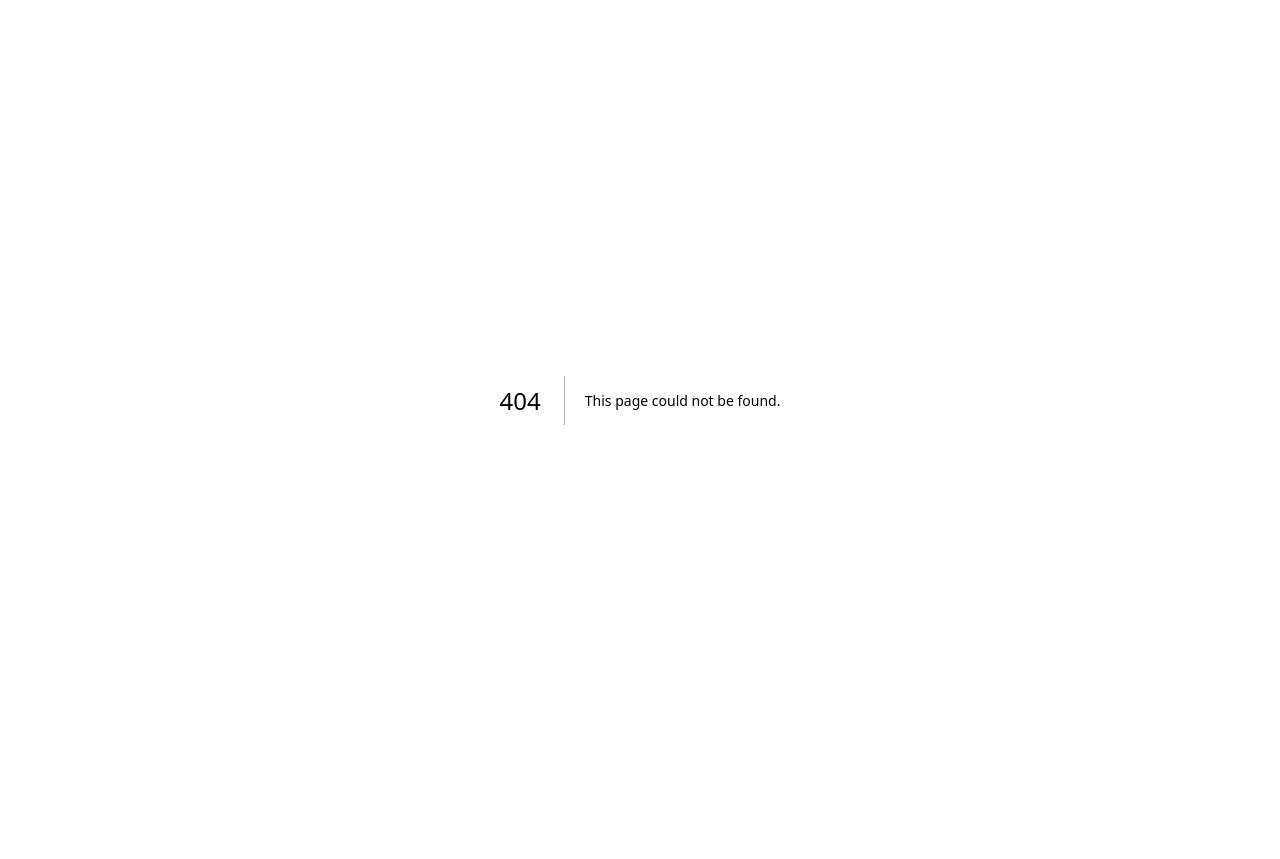
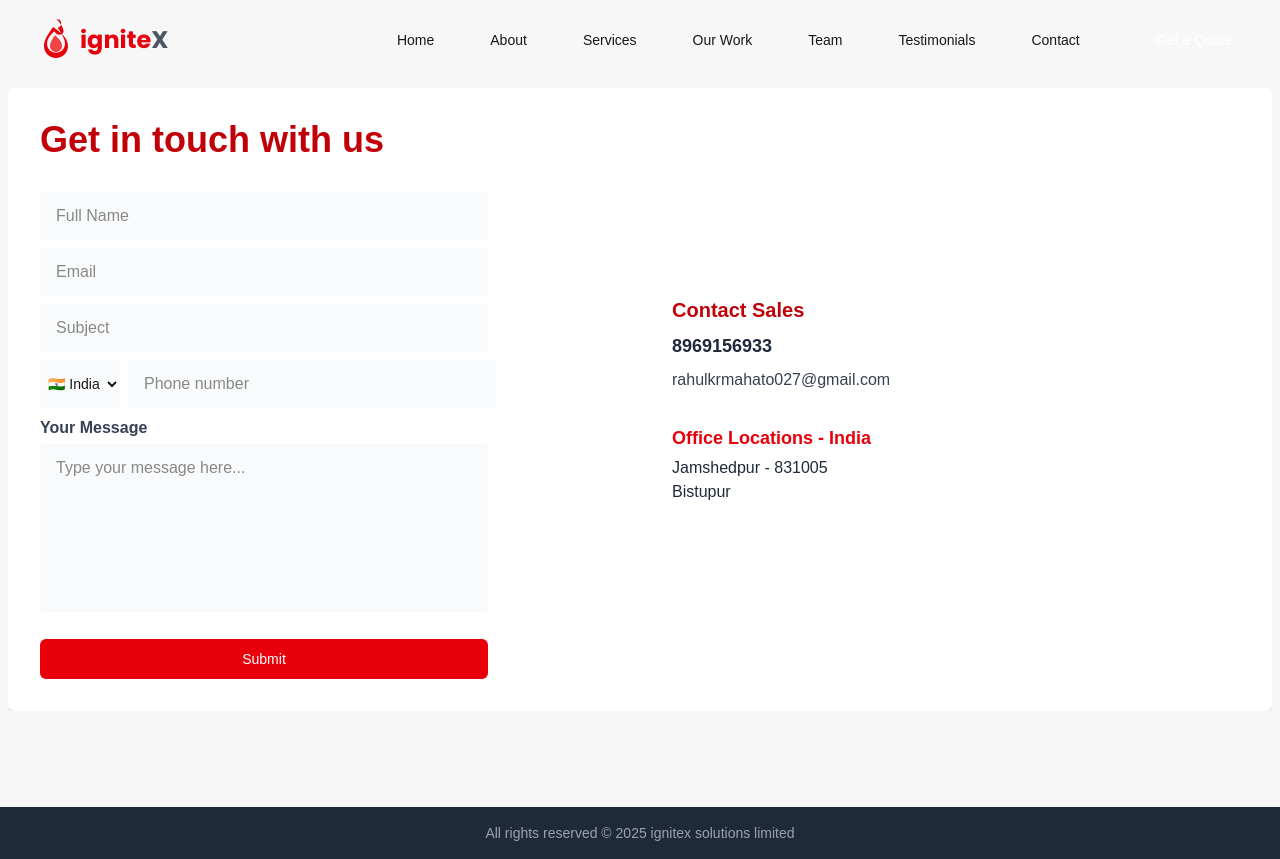
Before and after one commit to spritualrahul/IgniteX, a Next.js app in the folder my-app/: page /contact in a window 1280 px wide. Before the commit this address had no page. Before the commit the page ends 800 px from the top, so only its background shows below. Built offline with nearby package versions, Linux system fonts and the light colour scheme.

Commit message:
made a seperate form page/contact page

```diff
--- /dev/null
+++ b/my-app/src/app/contact/page.tsx
@@ -0,0 +1,24 @@
+import React from 'react';
+import { Navbar } from '@/components/Navbar';
+import { ContactForm } from '@/components/ContactForm';
+
+export default function ContactPage() {
+  return (
+    <main className="min-h-screen" style={{ backgroundColor: 'rgb(247, 247, 247)' }}>
+      <Navbar />
+      <div className="flex flex-col min-h-screen">
+        <div className="flex items-center justify-center py-12 px-2 flex-1">
+          <div className="w-full max-w-7xl mt-10">
+
+            <ContactForm />
+          </div>
+        </div>
+        <footer className="w-full bg-gray-800 py-4 mt-12">
+          <div className="text-center text-gray-300 text-sm opacity-70">
+            All rights reserved © 2025 ignitex solutions limited
+          </div>
+        </footer>
+      </div>
+    </main>
+  );
+}
--- a/my-app/src/app/page.tsx
+++ b/my-app/src/app/page.tsx
@@ -4,6 +4,8 @@ import { Navbar } from '@/components/Navbar';
 import { CyclingHeadline } from '@/components/CyclingHeadline';
 import { Button } from '@/components/ui/button';
 import { ArrowRight, Play } from 'lucide-react';
+
+import { ContactForm } from '@/components/ContactForm';
 
 export default function Home() {
   return (
@@ -29,14 +31,19 @@ export default function Home() {
               <p className="mt-6 text-lg md:text-xl text-gray-600 max-w-2xl mx-auto lg:mx-0">
                 We craft exceptional digital experiences that drive growth and engagement for your business. From SEO to app development, we&apos;ve got you covered.
               </p>
-              <div className="mt-10 flex flex-col sm:flex-row gap-4 justify-center lg:justify-start">
-                <Button size="lg" className="bg-primary hover:bg-primary/90 text-lg h-14 px-8">
-                  Get Started
-                  <ArrowRight className="ml-2 h-5 w-5" />
-                </Button>
+              <div className="mt-6 flex flex-col sm:flex-row gap-4 justify-center lg:justify-start">
+                <a href="/contact">
+                  <Button
+                    size="lg"
+                    className="bg-red-600 hover:bg-red-700 text-white font-bold px-8 py-3 rounded shadow-lg text-lg"
+                  >
+                    Connect with us
+                  </Button>
+                </a>
+              </div>
 
-              </div>
             </div>
+
 
             <div className="relative">
               <div className="relative rounded-2xl overflow-hidden shadow-2xl">
@@ -61,6 +68,12 @@ export default function Home() {
           </div>
         </div>
       </section>
+
+      <footer className="w-full bg-gray-800 py-4 mt-12">
+        <div className="text-center text-gray-300 text-sm opacity-70">
+          All rights reserved © 2025 ignitex solutions limited
+        </div>
+      </footer>
     </main>
   );
 }
--- /dev/null
+++ b/my-app/src/components/ContactForm.tsx
@@ -0,0 +1,148 @@
+'use client';
+
+import React, { useState } from 'react';
+import { Button } from './ui/button';
+import { FaFlag } from 'react-icons/fa';
+
+const countries = [
+  { name: 'India', code: '+91', flag: '🇮🇳' },
+  { name: 'United States', code: '+1', flag: '🇺🇸' },
+  { name: 'United Kingdom', code: '+44', flag: '🇬🇧' },
+  // Add more countries as needed
+];
+
+export const ContactForm = () => {
+  const [selectedCountry, setSelectedCountry] = useState(countries[0]);
+  const [form, setForm] = useState({
+    name: '',
+    phone: '',
+    email: '',
+    subject: '',
+    message: '',
+  });
+
+  const handleChange = (e: React.ChangeEvent<HTMLInputElement | HTMLTextAreaElement>) => {
+    setForm({ ...form, [e.target.name]: e.target.value });
+  };
+
+  const handleCountryChange = (e: React.ChangeEvent<HTMLSelectElement>) => {
+    const country = countries.find(c => c.name === e.target.value);
+    if (country) setSelectedCountry(country);
+  };
+
+  const handleSubmit = (e: React.FormEvent) => {
+    e.preventDefault();
+    // You can add your form submission logic here
+    alert('Form submitted!');
+    onClose();
+  };
+
+  return (
+    <div className="relative w-full flex items-center justify-center overflow-auto">
+      <div className="bg-white rounded-lg shadow-xl w-full max-w-full md:max-w-7xl p-0 flex flex-wrap min-w-0 overflow-hidden">
+        {/* Left: Form */}
+        <div className="w-full md:w-1/2 p-8 min-w-0">
+
+          <div className="mb-8">
+  <h2 className="text-4xl font-bold text-red-700 mb-6">Get in touch with us</h2>
+</div>
+<form onSubmit={handleSubmit} className="space-y-5">
+            <div className="mb-2">
+              <label className="block text-gray-700 font-semibold mb-1"></label>
+              <input
+                type="text"
+                name="name"
+                value={form.name}
+                onChange={handleChange}
+                required
+                placeholder='Full Name'
+                className="w-full max-w-md rounded px-4 py-3 bg-gray-50 focus:outline-none focus:ring-2 focus:ring-red-400"
+              />
+            </div>
+            <div className="mb-2">
+              <label className="block text-gray-700 font-semibold mb-1"></label>
+              <input
+                type="email"
+                name="email"
+                value={form.email}
+                onChange={handleChange}
+                required
+                placeholder='Email'
+                className="w-full max-w-md rounded px-4 py-3 bg-gray-50 focus:outline-none focus:ring-2 focus:ring-red-400"
+              />
+            </div>
+            <div className="mb-2">
+              <label className="block text-gray-700 font-semibold mb-1"></label>
+              <input
+                type="text"
+                name="subject"
+                value={form.subject}
+                onChange={handleChange}
+                placeholder='Subject'
+                required
+                className="w-full max-w-md rounded px-4 py-3 bg-gray-50 focus:outline-none focus:ring-2 focus:ring-red-400"
+              />
+            </div>
+            <div className="mb-2">
+              <label  className="block text-gray-700 font-semibold mb-1"></label>
+              <div className="flex gap-2">
+                <select
+                  value={selectedCountry.name}
+                  onChange={handleCountryChange}
+
+                  className="w-20 rounded-l px-1 py-3 bg-gray-50 focus:outline-none focus:ring-2 focus:ring-red-400 text-sm"
+                >
+                  {countries.map(country => (
+                    <option key={country.name} value={country.name}>
+                      {country.flag} {country.name}
+                    </option>
+                  ))}
+                </select>
+                <input
+                  type="tel"
+                  name="phone"
+                  value={form.phone}
+                  onChange={handleChange}
+                  required
+                  className="w-92 rounded-r px-4 py-3 bg-gray-50 focus:outline-none focus:ring-2 focus:ring-red-400"
+                  placeholder="Phone number"
+                />
+              </div>
+            </div>
+            <div>
+              <label className="block text-gray-700 font-semibold mb-1">Your Message</label>
+              <textarea
+                name="message"
+                value={form.message}
+                onChange={handleChange}
+                required
+                rows={6}
+                className="w-full max-w-md rounded px-4 py-3 bg-gray-50 focus:outline-none focus:ring-2 focus:ring-red-400 resize-none"
+                placeholder="Type your message here..."
+              />
+            </div>
+            <Button
+              type="submit"
+              className="w-full max-w-md bg-red-600 hover:bg-red-700 text-white font-bold py-3 rounded transition-colors duration-200"
+            >
+              Submit
+            </Button>
+          </form>
+        </div>
+        {/* Right: Contact Info */}
+        <div className="hidden md:flex flex-col justify-center items-start bg-white w-1/2 p-8 min-w-0">
+          <div className="mb-8">
+            <h3 className="text-xl font-bold text-red-700 mb-2">Contact Sales</h3>
+            <div className="text-lg font-semibold text-gray-800">8969156933</div>
+            <div className="text-base text-gray-700 mt-2">rahulkrmahato027@gmail.com</div>
+          </div>
+          <div>
+            <h4 className="text-lg font-bold text-red-600 mb-1">Office Locations - India</h4>
+            <div className="text-base text-gray-800">Jamshedpur - 831005</div>
+            <div className="text-base text-gray-800">Bistupur</div>
+          </div>
+        </div>
+      </div>
+    </div>
+  );
+};
```
